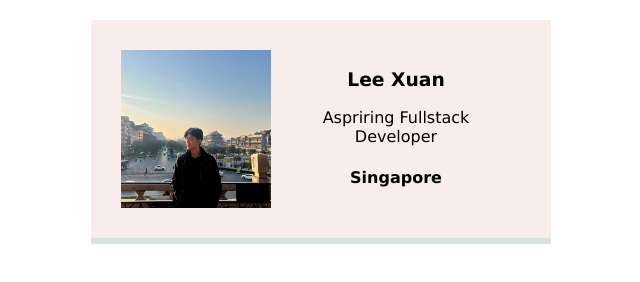
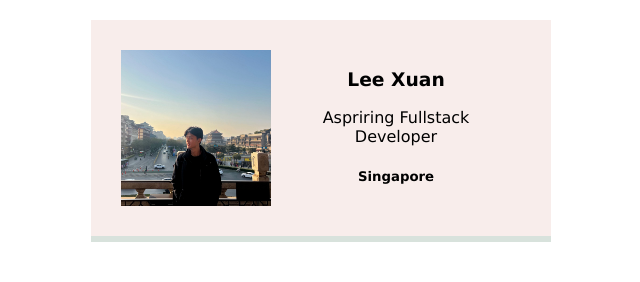
Before and after one commit to l33zard/name-card, a plain HTML site: page index.html in a window 1280 px wide. Shown: the full height of the page, 319-959 px from the left. Drawn offline with Linux system fonts and the light colour scheme.

Commit message:
changed heading

```diff
--- a/index.html
+++ b/index.html
@@ -11,7 +11,7 @@
             <div class= "card-text">
                 <h3>Lee Xuan</h3>
                 <p>Aspriring Fullstack Developer</p>
-                <h4>Singapore</h4>
+                <h5>Singapore</h5>
             </div>
         </div>
     </body>
```
